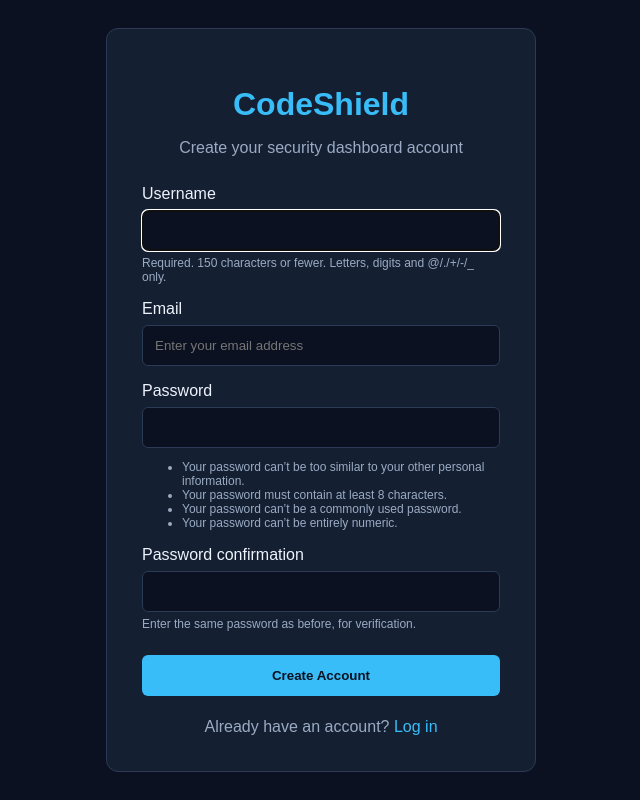
After one commit to bobitlmr292124-del/codeshield-sdlc-dashboard, a Django app: page /register/ in a window 1280 px wide. The commit adds this page. Shown: the whole page, without its empty margins (319-959 px from the left). Run offline with Django 5.2, Linux system fonts and the light colour scheme.

Commit message:
Add user registration and authentication

```diff
--- a/codeshield/settings.py
+++ b/codeshield/settings.py
@@ -126,3 +126,6 @@ MAILERS = {
         'BACKEND': 'django.core.mail.backends.console.EmailBackend',
     },
 }
+LOGIN_URL = "login"
+LOGIN_REDIRECT_URL = "dashboard"
+LOGOUT_REDIRECT_URL = "login"
--- a/incidents/forms.py
+++ b/incidents/forms.py
@@ -1,5 +1,8 @@
 
 from django import forms
+from django.contrib.auth.forms import UserCreationForm
+from django.contrib.auth.models import User
+
 from .models import Incident
 
 
@@ -18,3 +21,26 @@ class IncidentForm(forms.ModelForm):
         widgets = {
             "description": forms.Textarea(attrs={"rows": 3}),
         }
+
+
+class RegistrationForm(UserCreationForm):
+    email = forms.EmailField(
+        required=True,
+        widget=forms.EmailInput(attrs={
+            "placeholder": "Enter your email address"
+        })
+    )
+
+    class Meta:
+        model = User
+        fields = ["username", "email", "password1", "password2"]
+
+    def clean_email(self):
+        email = self.cleaned_data["email"]
+
+        if User.objects.filter(email__iexact=email).exists():
+            raise forms.ValidationError(
+                "An account with this email already exists."
+            )
+
+        return email
--- /dev/null
+++ b/incidents/templates/incidents/register.html
@@ -0,0 +1,139 @@
+
+<!DOCTYPE html>
+<html lang="en">
+<head>
+    <meta charset="UTF-8">
+    <meta name="viewport" content="width=device-width, initial-scale=1.0">
+    <title>Create Account | CodeShield</title>
+
+    <style>
+        * {
+            box-sizing: border-box;
+        }
+
+        body {
+            margin: 0;
+            min-height: 100vh;
+            display: flex;
+            justify-content: center;
+            align-items: center;
+            background: #0b1120;
+            color: #edf3fc;
+            font-family: Arial, sans-serif;
+            padding: 20px;
+        }
+
+        .container {
+            width: 100%;
+            max-width: 430px;
+            background: #151f32;
+            padding: 35px;
+            border: 1px solid #2b3b55;
+            border-radius: 12px;
+        }
+
+        h1 {
+            text-align: center;
+            color: #38bdf8;
+            margin-bottom: 8px;
+        }
+
+        .subtitle {
+            text-align: center;
+            color: #9aabc3;
+            margin-bottom: 28px;
+        }
+
+        label {
+            display: block;
+            margin: 16px 0 7px;
+        }
+
+        input {
+            width: 100%;
+            padding: 12px;
+            border-radius: 6px;
+            border: 1px solid #2b3b55;
+            background: #0b1120;
+            color: white;
+        }
+
+        button {
+            width: 100%;
+            padding: 13px;
+            margin-top: 24px;
+            background: #38bdf8;
+            color: #0b1120;
+            border: none;
+            border-radius: 6px;
+            font-weight: bold;
+            cursor: pointer;
+        }
+
+        button:hover {
+            background: #0ea5e9;
+        }
+
+        .errors {
+            color: #fb7185;
+            font-size: 13px;
+            margin-top: 5px;
+        }
+
+        .help {
+            color: #9aabc3;
+            font-size: 12px;
+            margin-top: 5px;
+        }
+
+        .footer {
+            text-align: center;
+            margin-top: 22px;
+            color: #9aabc3;
+        }
+
+        a {
+            color: #38bdf8;
+            text-decoration: none;
+        }
+    </style>
+</head>
+
+<body>
+    <div class="container">
+        <h1>CodeShield</h1>
+        <p class="subtitle">Create your security dashboard account</p>
+
+        <form method="POST">
+            {% csrf_token %}
+
+            {% for field in form %}
+                <label for="{{ field.id_for_label }}">
+                    {{ field.label }}
+                </label>
+
+                {{ field }}
+
+                {% if field.help_text %}
+                    <div class="help">{{ field.help_text }}</div>
+                {% endif %}
+
+                {% for error in field.errors %}
+                    <div class="errors">{{ error }}</div>
+                {% endfor %}
+            {% endfor %}
+
+            {% for error in form.non_field_errors %}
+                <div class="errors">{{ error }}</div>
+            {% endfor %}
+
+            <button type="submit">Create Account</button>
+        </form>
+
+        <div class="footer">
+            Already have an account?
+            <a href="{% url 'login' %}">Log in</a>
+        </div>
+    </div>
+</body>
+</html>
--- a/incidents/urls.py
+++ b/incidents/urls.py
@@ -4,6 +4,10 @@ from . import views
 
 urlpatterns = [
     path("", views.dashboard, name="dashboard"),
+    path("register/", views.register, name="register"),
+    path("login/", views.user_login, name="login"),
+    path("logout/", views.user_logout, name="logout"),
+
     path(
         "incident/<int:pk>/edit/",
         views.edit_incident,
--- a/incidents/views.py
+++ b/incidents/views.py
@@ -1,22 +1,73 @@
 
 from django.shortcuts import render, redirect, get_object_or_404
 from django.db.models import Count
+from django.contrib.auth import login, logout
+from django.contrib.auth.decorators import login_required
+from django.contrib.auth.forms import AuthenticationForm
 
 from .models import Incident
-from .forms import IncidentForm
+from .forms import IncidentForm, RegistrationForm
 
 
+def register(request):
+    if request.user.is_authenticated:
+        return redirect("dashboard")
+
+    if request.method == "POST":
+        form = RegistrationForm(request.POST)
+
+        if form.is_valid():
+            user = form.save()
+            login(request, user)
+            return redirect("dashboard")
+    else:
+        form = RegistrationForm()
+
+    return render(request, "incidents/register.html", {"form": form})
+
+
+def user_login(request):
+    if request.user.is_authenticated:
+        return redirect("dashboard")
+
+    if request.method == "POST":
+        form = AuthenticationForm(request, data=request.POST)
+
+        if form.is_valid():
+            user = form.get_user()
+            login(request, user)
+            return redirect("dashboard")
+    else:
+        form = AuthenticationForm()
+
+    return render(request, "incidents/login.html", {"form": form})
+
+
+@login_required
+def user_logout(request):
+    if request.method == "POST":
+        logout(request)
+        return redirect("login")
+
+    return redirect("dashboard")
+
+
+@login_required
 def dashboard(request):
     if request.method == "POST":
         form = IncidentForm(request.POST)
 
         if form.is_valid():
-            form.save()
+            incident = form.save(commit=False)
+            incident.owner = request.user
+            incident.save()
             return redirect("dashboard")
     else:
         form = IncidentForm()
 
-    incidents = Incident.objects.all().order_by("-created_at")
+    incidents = Incident.objects.filter(
+        owner=request.user
+    ).order_by("-created_at")
 
     severity_data = list(
         incidents.values("severity").annotate(total=Count("pk"))
@@ -61,8 +112,11 @@ def dashboard(request):
     return render(request, "incidents/dashboard.html", context)
 
 
+@login_required
 def edit_incident(request, pk):
-    incident = get_object_or_404(Incident, pk=pk)
+    incident = get_object_or_404(
+        Incident, pk=pk, owner=request.user
+    )
 
     if request.method == "POST":
         form = IncidentForm(request.POST, instance=incident)
@@ -83,8 +137,11 @@ def edit_incident(request, pk):
     )
 
 
+@login_required
 def delete_incident(request, pk):
-    incident = get_object_or_404(Incident, pk=pk)
+    incident = get_object_or_404(
+        Incident, pk=pk, owner=request.user
+    )
 
     if request.method == "POST":
         incident.delete()
```
Also changed, not shown: incidents/models.py (+9 -0 lines), incidents/templates/incidents/dashboard.html (+285 -58 lines), incidents/templates/incidents/login.html (added, +129 -0 lines), codeshield/urls.py (line endings or trailing spaces), incidents/migrations/0002_incident_owner.py (added).
